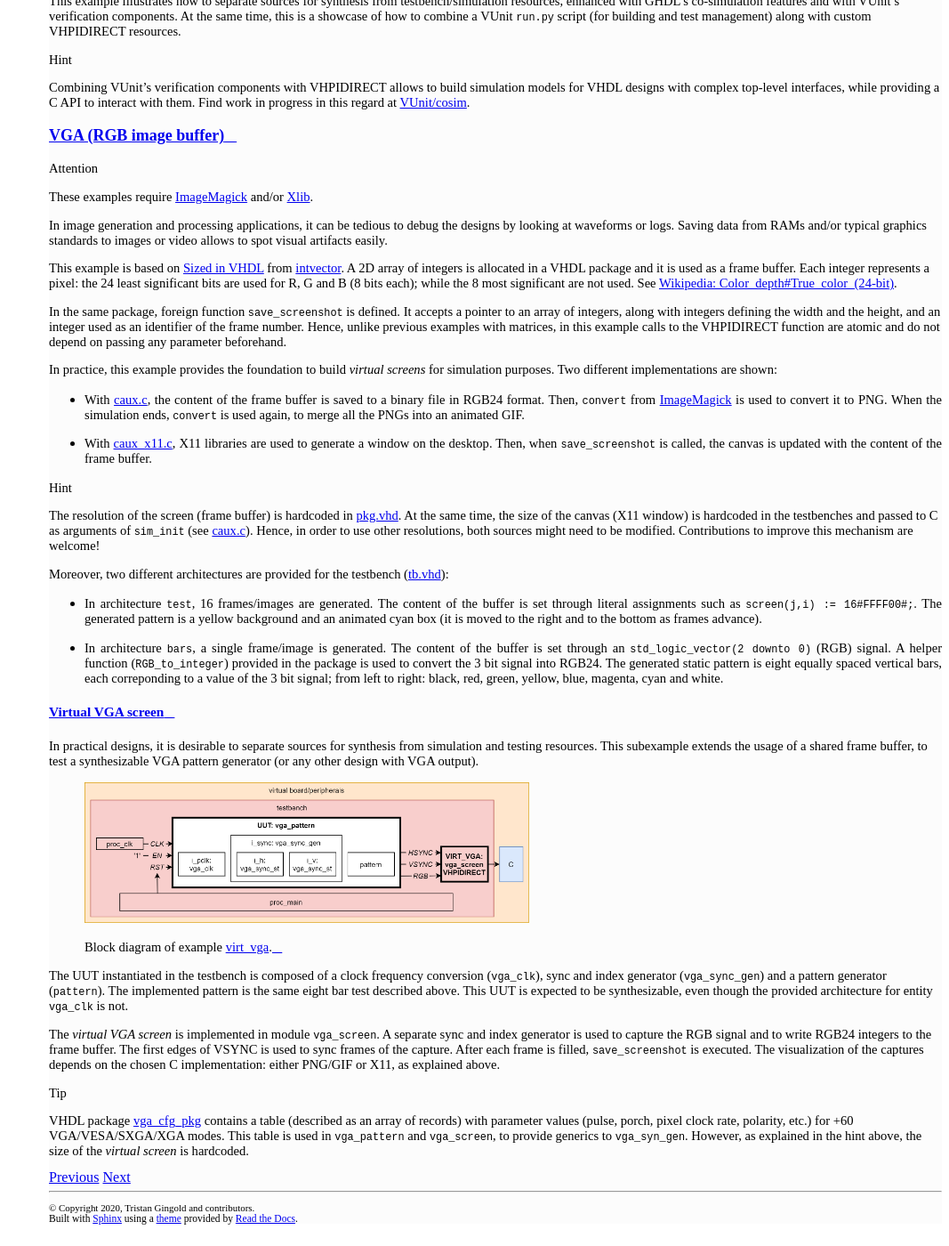
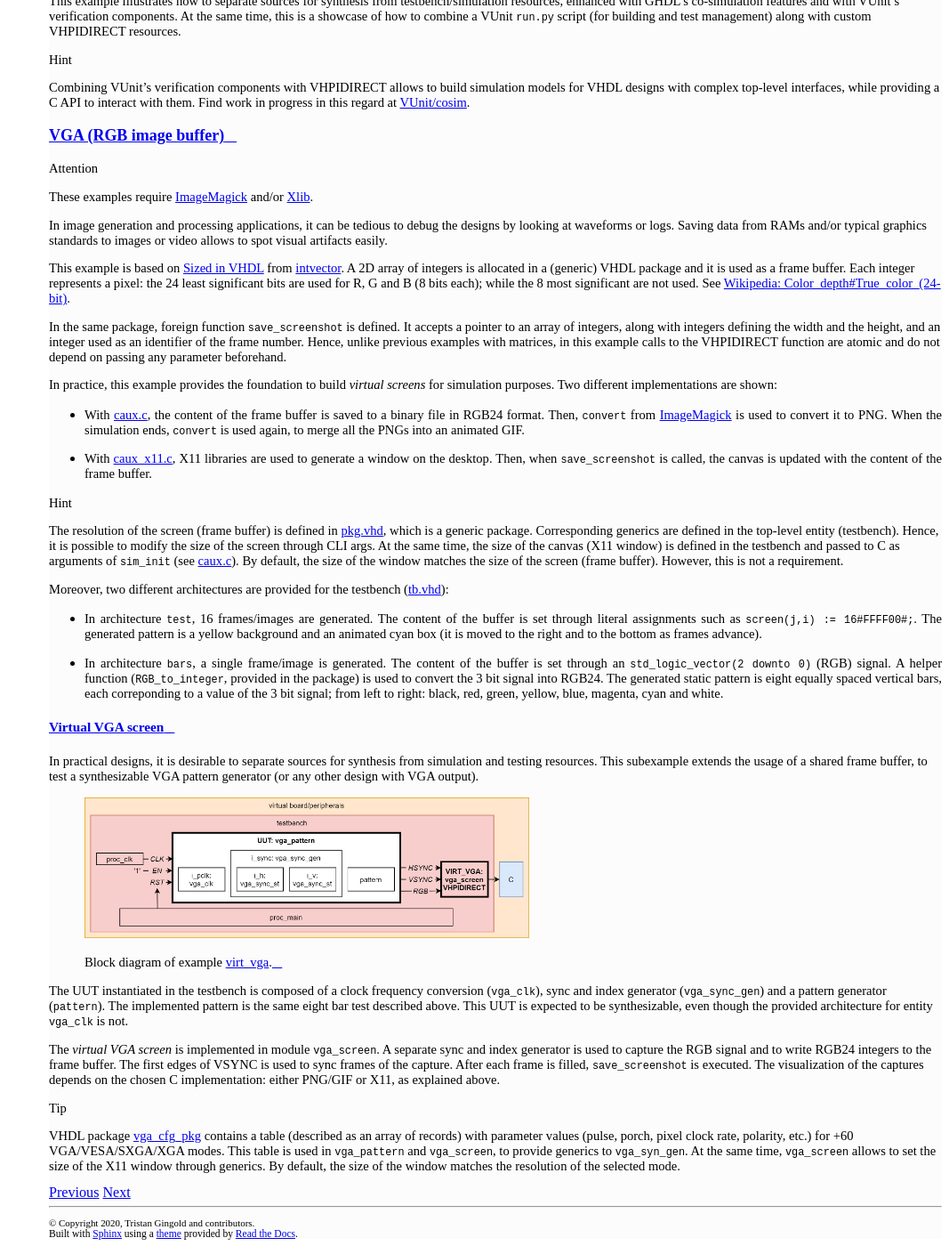
Before and after one commit to ghdl/ghdl-cosim, a Sphinx documentation site: the page built from doc/vhpidirect/examples/arrays.rst, in a window 1280 px wide and 1400 px high, scrolled down 4279 px. Shown: the whole window at 89% size, without its empty margins (213-1280 px from the left). Built offline with Sphinx 7.4.7 and the Read the Docs theme 2.0.0, drawn with Linux system fonts in a browser that asks for light colours; comment, search, counter and statistics services are not loaded.

Commit message:
vhpidirect(arrays/matrices/framebuffer): use generic packages

```diff
--- a/doc/vhpidirect/examples/arrays.rst
+++ b/doc/vhpidirect/examples/arrays.rst
@@ -215,8 +215,8 @@ In image generation and processing applications, it can be tedious to debug the
 logs. Saving data from RAMs and/or typical graphics standards to images or video allows to spot visual artifacts easily.
 
 This example is based on :ref:`COSIM:VHPIDIRECT:Examples:arrays:intvector:vhdlsized` from :ref:`intvector <COSIM:VHPIDIRECT:Examples:arrays:intvector>`.
-A 2D array of integers is allocated in a VHDL package and it is used as a frame buffer. Each integer represents a pixel:
-the 24 least significant bits are used for R, G and B (8 bits each); while the 8 most significant are not used.
+A 2D array of integers is allocated in a (generic) VHDL package and it is used as a frame buffer. Each integer represents a
+pixel: the 24 least significant bits are used for R, G and B (8 bits each); while the 8 most significant are not used.
 See `Wikipedia: Color_depth#True_color_(24-bit) <https://en.wikipedia.org/wiki/Color_depth#True_color_(24-bit)>`_.
 
 In the same package, foreign function ``save_screenshot`` is defined. It accepts a pointer to an array of integers, along
@@ -235,10 +235,12 @@ implementations are shown:
   window on the desktop. Then, when ``save_screenshot`` is called, the canvas is updated with the content of the frame buffer.
 
 .. HINT::
-  The resolution of the screen (frame buffer) is hardcoded in :cosimtree:`pkg.vhd <vhpidirect/arrays/matrices/framebuffer/pkg.vhd>`.
-  At the same time, the size of the canvas (X11 window) is hardcoded in the testbenches and passed to C as arguments of ``sim_init``
-  (see :cosimtree:`caux.c <vhpidirect/arrays/matrices/framebuffer/caux.c>`). Hence, in order to use other resolutions, both sources
-  might need to be modified. Contributions to improve this mechanism are welcome!
+  The resolution of the screen (frame buffer) is defined in :cosimtree:`pkg.vhd <vhpidirect/arrays/matrices/framebuffer/pkg.vhd>`,
+  which is a generic package. Corresponding generics are defined in the top-level entity (testbench). Hence, it is possible to
+  modify the size of the screen through CLI args.
+  At the same time, the size of the canvas (X11 window) is defined in the testbench and passed to C as arguments of ``sim_init``
+  (see :cosimtree:`caux.c <vhpidirect/arrays/matrices/framebuffer/caux.c>`). By default, the size of the window matches the
+  size of the screen (frame buffer). However, this is not a requirement.
 
 Moreover, two different architectures are provided for the testbench (:cosimtree:`tb.vhd <vhpidirect/arrays/matrices/framebuffer/tb.vhd>`):
 
@@ -247,7 +249,7 @@ Moreover, two different architectures are provided for the testbench (:cosimtree
   right and to the bottom as frames advance).
 
 * In architecture ``bars``, a single frame/image is generated. The content of the buffer is set through an ``std_logic_vector(2 downto 0)``
-  (RGB) signal. A helper function (``RGB_to_integer``) provided in the package is used to convert the 3 bit signal into
+  (RGB) signal. A helper function (``RGB_to_integer``, provided in the package) is used to convert the 3 bit signal into
   RGB24. The generated static pattern is eight equally spaced vertical bars, each correponding to a value of the 3 bit
   signal; from left to right: black, red, green, yellow, blue, magenta, cyan and white.
 
@@ -277,5 +279,6 @@ implementation: either PNG/GIF or X11, as explained above.
 .. TIP::
   VHDL package :cosimtree:`vga_cfg_pkg <vhpidirect/arrays/matrices/framebuffer/virt_vga/cfg_pkg.vhd>` contains a table
   (described as an array of records) with parameter values (pulse, porch, pixel clock rate, polarity, etc.) for +60 VGA/VESA/SXGA/XGA
-  modes. This table is used in ``vga_pattern`` and ``vga_screen``, to provide generics to ``vga_syn_gen``. However, as
-  explained in the hint above, the size of the *virtual screen* is hardcoded.
+  modes. This table is used in ``vga_pattern`` and ``vga_screen``, to provide generics to ``vga_syn_gen``. At the same time,
+  ``vga_screen`` allows to set the size of the X11 window through generics. By default, the size of the window matches the
+  resolution of the selected mode.
```
Also changed, not shown: 5 other files.
